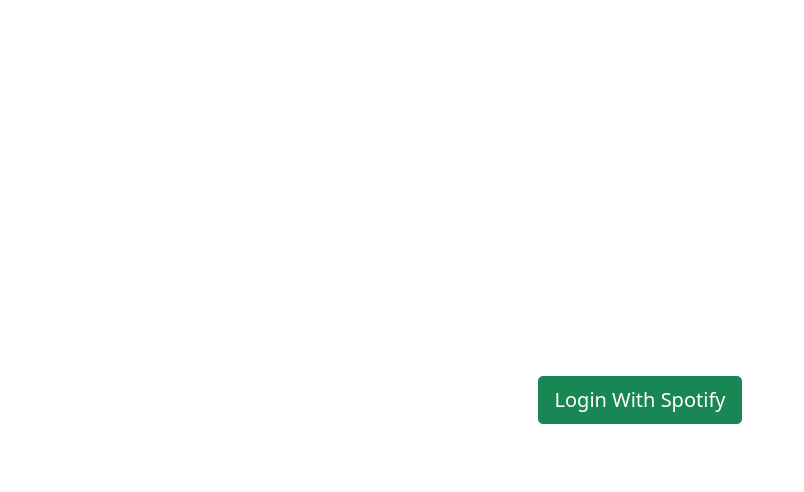
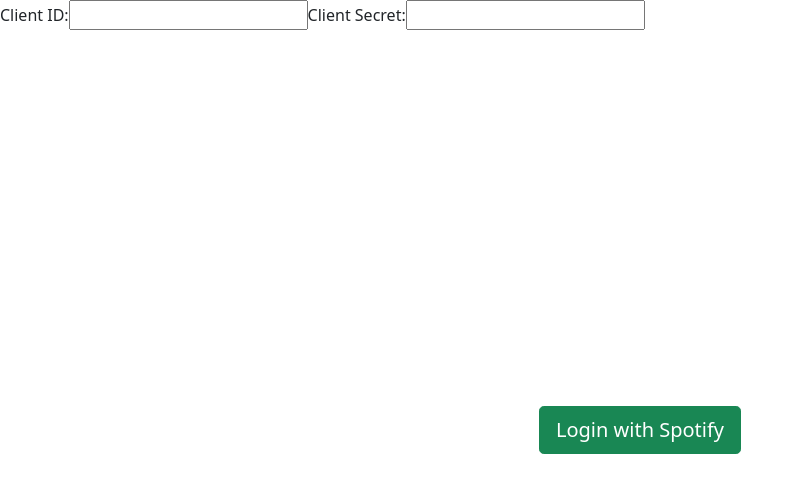
Before and after one commit to jaesea17/spotify_r, a React (Create React App) app: page / in a window 1280 px wide. Shown: the top 492 px of the page, without its empty margins (0-804 px from the left). Built offline with nearby package versions, Linux system fonts and the light colour scheme; what spotify-web-api-node would draw is missing.

Commit message:
new edits

```diff
--- a/src/App.jsx
+++ b/src/App.jsx
@@ -1,5 +1,7 @@
-import React from "react"
+import React from "react";
+import { Route, Switch } from "react-router-dom";
 import Login from "./Login";
+import MyLibrary from "./MyLibrary";
 import "./App.css";
 import "bootstrap/dist/css/bootstrap.min.css"
 
@@ -10,6 +12,17 @@
 const code = new URLSearchParams(window.location.search).get('code')
 
 const App = () => {
-   return code ? <Dashboard code={code} /> : <Login />
+   return (
+         <>
+            <Switch>
+               <Route exact path="/">
+                  {code ? <Dashboard code={code} /> : <Login />}
+               </Route>
+               <Route path="/mylibrary">
+                  <MyLibrary />
+               </Route>
+            </Switch>
+         </>
+      )
 };
 export default App;
--- a/src/Dashboard.jsx
+++ b/src/Dashboard.jsx
@@ -38,6 +38,7 @@
         return () => (cancel = true)
     }, [search, accessToken])
 
+
     return(
         <Container className="d-flex flex-column py-2" style={{ height: "100vh" }}>
             <div className="container-sec">
@@ -50,7 +51,7 @@
                         />
                 </div>
                 <div>
-                    {/* <button><Link to="/mylibrary"></Link>My Library</button> */}
+                    <button><Link to="/mylibrary">My Library</Link></button>
                 </div>
 
 
@@ -61,9 +62,9 @@
                 <div className="flex-grow-1 my-2" style={{ overflowY: "auto" }}>
                     {searchResults.map(track => {
                     return(
-                        <>
-                            <TrackResult track={track} key={track.url} />
-                        </>
+                        <div key={track.url}>
+                            <TrackResult track={track} />
+                        </div>
                     )
 
                 })}</div>
--- a/src/Login.jsx
+++ b/src/Login.jsx
@@ -1,19 +1,59 @@
-import React from "react";
+import axios from "axios";
+import React, { useState } from "react";
+import { Container } from "react-bootstrap"
+import { baseUrl } from "./url";
 
-import { Container } from "react-bootstrap"
 
-const AUTH_URL = "https://accounts.spotify.com/authorize?client_id=4b13f2c955414aad8b1ba27add81a93c&response_type=code&redirect_uri=http://localhost:3000&scope=streaming%20user-read-email%20user-read-private%20user-library-read%20user-library-modify%20user-read-playback-state%20user-modify-playback-state"
 
 const Login = () => {
+
+  const [clientId, setClientId] = useState("");
+  const [clientSecret, setClientSecret] = useState("");
+  const redirectUri = "http://localhost:3000"
+
+  const AUTH_URL = `https://accounts.spotify.com/authorize?client_id=${clientId}&response_type=code&redirect_uri=${redirectUri}&scope=streaming%20user-read-email%20user-read-private%20user-library-read%20user-library-modify%20user-read-playback-state%20user-modify-playback-state`
+
+  const handleSubmit = (e) => {
+    e.preventDefault()
+    axios.post(`${baseUrl}/credentials`, {
+      clientId: clientId, clientSecret: clientSecret
+    })
+    .then((res) => {
+      if (!res.data) return
+      window.location.href = AUTH_URL
+    })
+    .catch(err => console.log(err))
+
+  }
+
+
     return(
-        <Container
-        className="d-flex justify-content-center align-items-center"
-        style={{ minHeight: "100vh" }}
-        >
-      <a className="btn btn-success btn-lg" href={AUTH_URL}>
-        Login With Spotify
-      </a>
-    </Container>
+        <>
+          <form onSubmit={handleSubmit}>
+            Client ID:
+            <input
+              type="text"
+              value={clientId}
+              onChange={e => setClientId(e.target.value)}
+            />
+            Client Secret:
+            <input
+              type="text"
+              value={clientSecret}
+              onChange={e => setClientSecret(e.target.value)}
+            />
+
+            <Container
+              className="d-flex justify-content-center align-items-center"
+                style={{ minHeight: "100vh" }}
+              >
+              <input type="submit" value="Login with Spotify"
+                className="btn btn-success btn-lg"
+              />
+            </Container>
+          </form>
+        </>
+
     )
 }
 export default Login
--- /dev/null
+++ b/src/MusicFromDatabase.jsx
@@ -0,0 +1,13 @@
+import React from "react";
+
+const MusicFromDatabase = ({music}) => {
+    return(
+        <>
+            <h2>My Library</h2>
+            <div>{music.title}</div>
+            <div className="text-muted">{music.artist}</div>
+            <input type="button" value="remove" />
+        </>
+    )
+}
+export default MusicFromDatabase
--- a/src/MyLibrary.jsx
+++ b/src/MyLibrary.jsx
@@ -1,10 +1,29 @@
-import React from "react";
+import axios from "axios";
+import React, { useEffect, useState } from "react";
+import MusicFromDatabase from "./MusicFromDatabase";
+import { baseUrl } from "./url";
 
 const MyLibrary = () => {
+    const [allMusics, setAllMusics] = useState([]);
+
+    useEffect(() => {
+        axios.get(`${baseUrl}/musics`)
+        .then((res) => {
+            setAllMusics(res.data)
+        })
+        .catch((err) => {
+            console.log(err)
+        })
+    }, [])
+
     return(
-        <>
-        NEW RELEASE
-        </>
+      <>{allMusics.map((music) => {
+        return(
+            <div key={music._id}>
+                <MusicFromDatabase music={music} />
+            </div>
+        )
+      })}</>
     )
 }
 export default MyLibrary
--- a/src/TrackResult.jsx
+++ b/src/TrackResult.jsx
@@ -1,9 +1,30 @@
+import axios from "axios"
+import { baseUrl } from "./url"
+
 const TrackResult = ({ track }) => {
-    console.log(track)
+
+let {title, artist} = track;
+const add = () => {
+       axios.post(`${baseUrl}/musics`, { title, artist })
+       .then((res) => {
+            if (res.data.alreadySaved) alert("already saved")
+       })
+       .catch((err) => {
+           console.log(err)
+       })
+    }
+
+    const remove = () => {
+
+    }
+
+
     return(
         <div className="m1-3">
-            <div>{track.title}</div>
-            <div className="text-muted">{track.artist}</div>
+            <div>{title}</div>
+            <div className="text-muted">{artist}</div>
+            <input type="button" value="add" onClick={add}/>
+            <input type="button" value="remove" />
         </div>
     )
 }
--- /dev/null
+++ b/src/url.js
@@ -0,0 +1 @@
+export const baseUrl = "http://localhost:4000";
--- a/src/useAuth.js
+++ b/src/useAuth.js
@@ -1,5 +1,6 @@
 import axios from "axios";
 import { useEffect, useState } from "react";
+import { baseUrl } from "./url";
 
 export const useAuth = (code) => {
     const [accessToken, setAccessToken] = useState();
@@ -7,7 +8,7 @@
     const [expiresIn, setExpiresIn] = useState();
 
     useEffect(() => {
-        axios.post("https://spotify-ap.herokuapp.com/",{
+        axios.post(`${baseUrl}/login`,{
             code
         })
         .then(res => {
@@ -17,6 +18,7 @@
             window.history.pushState({}, null, "/")
         })
         .catch((err) => {
+            console.log(err)
             window.location = '/';
         })
 
@@ -27,14 +29,14 @@
         if (!refreshToken || !expiresIn) return
         const interval = setInterval(() => {
           axios
-            .post("https://spotify-ap.herokuapp.com/refresh", {
+            .post(`${baseUrl}/refresh`, {
               refreshToken: refreshToken,
             })
             .then(res => {
               setAccessToken(res.data.accessToken)
               setExpiresIn(res.data.expiresIn)
             })
-            .catch(() => {
+            .catch((err) => {
               window.location = "/"
             })
         }, (expiresIn - 60) * 1000)
```
